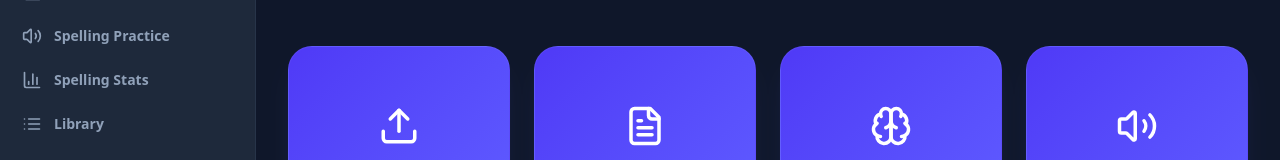
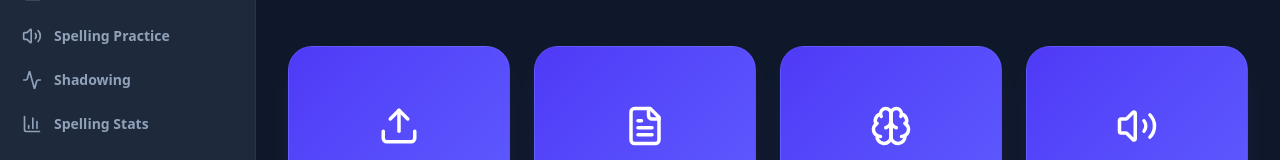
Before and after one commit to ObieHam/GemRSS, a Next.js app: page / in a window 1280 px wide. Shown: the part 270-430 px from the top of the page. Built offline with nearby package versions, Linux system fonts and the light colour scheme.

Commit message:
Update Sidebar.js

```diff
--- a/components/Sidebar.js
+++ b/components/Sidebar.js
@@ -1,4 +1,4 @@
-import { LayoutDashboard, Upload, FileText, Brain, Volume2, List, BarChart3, Settings, ChevronLeft, ChevronRight } from 'lucide-react';
+import { LayoutDashboard, Upload, FileText, Brain, Volume2, List, BarChart3, Settings, ChevronLeft, ChevronRight, Activity } from 'lucide-react';
 
 export default function Sidebar({ view, setView, sidebarOpen, setSidebarOpen, onSettingsClick, isFlashing }) {
   const menuItems = [
@@ -8,6 +8,7 @@ export default function Sidebar({ view, setView, sidebarOpen, setSidebarOpen, on
     { id: 'flashcards', label: 'Flashcards', icon: Brain },
     { id: 'flashcard-stats', label: 'Flashcard Stats', icon: BarChart3 },
     { id: 'spelling', label: 'Spelling Practice', icon: Volume2 },
+    { id: 'shadowing', label: 'Shadowing', icon: Activity },
     { id: 'spelling-stats', label: 'Spelling Stats', icon: BarChart3 },
     { id: 'browse', label: 'Library', icon: List },
   ];
@@ -29,7 +30,7 @@ export default function Sidebar({ view, setView, sidebarOpen, setSidebarOpen, on
           </button>
         </div>
 
-        <nav className="space-y-1 flex-1">
+        <nav className="space-y-1 flex-1 overflow-y-auto custom-scrollbar">
           {menuItems.map((item) => (
             <button
               key={item.id}
@@ -42,14 +43,12 @@ export default function Sidebar({ view, setView, sidebarOpen, setSidebarOpen, on
                   : isFlashing ? 'text-emerald-400' : 'hover:bg-slate-700/30 text-slate-400'
               }`}
             >
-              {/* Fixed size to 20 to prevent the growing/shrinking bug during animation */}
               <item.icon size={20} className="flex-shrink-0" />
               {sidebarOpen && <span className="text-sm font-semibold truncate animate-in fade-in slide-in-from-left-2 duration-300">{item.label}</span>}
             </button>
           ))}
         </nav>
 
-        {/* Settings linked at the bottom */}
         <div className="pt-4 border-t border-slate-700/50">
           <button
             onClick={onSettingsClick}
```
